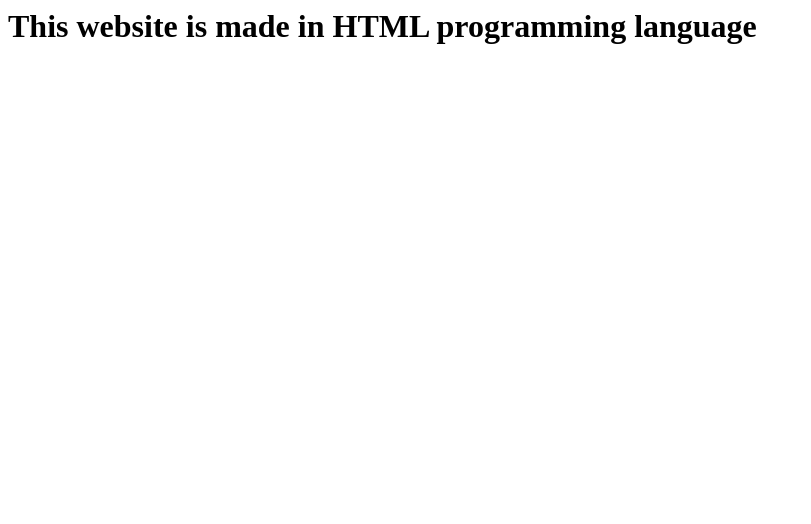
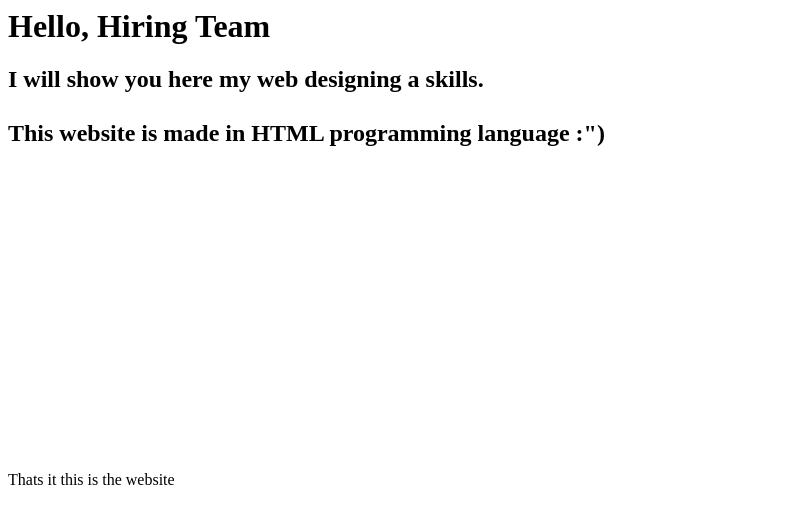
Before and after one commit to khalmohak/portfolio, a plain HTML site: page index.html in a window 1280 px wide. Shown: the whole page, without its empty margins (0-811 px from the left). Drawn offline with Linux system fonts and the light colour scheme.

Commit message:
Update index.html

```diff
--- a/index.html
+++ b/index.html
@@ -3,6 +3,19 @@
     <title>Mohak Gupta</title>
   </head>
   <body>
-    <h1>This website is made in HTML programming language</h1>
+    <h1>Hello, Hiring Team</h1>
+    <h2>I will show you here my web designing a skills. <br></br> This website is made in HTML programming language :") </h2>
+  <br></br>
+<br></br><br></br>
+<br></br>
+<br></br>
+
+<br></br>
+<br></br>
+
+<br></br>
+
+
+  <p>Thats it this is the website</p>
   </body>
 </html>
```
